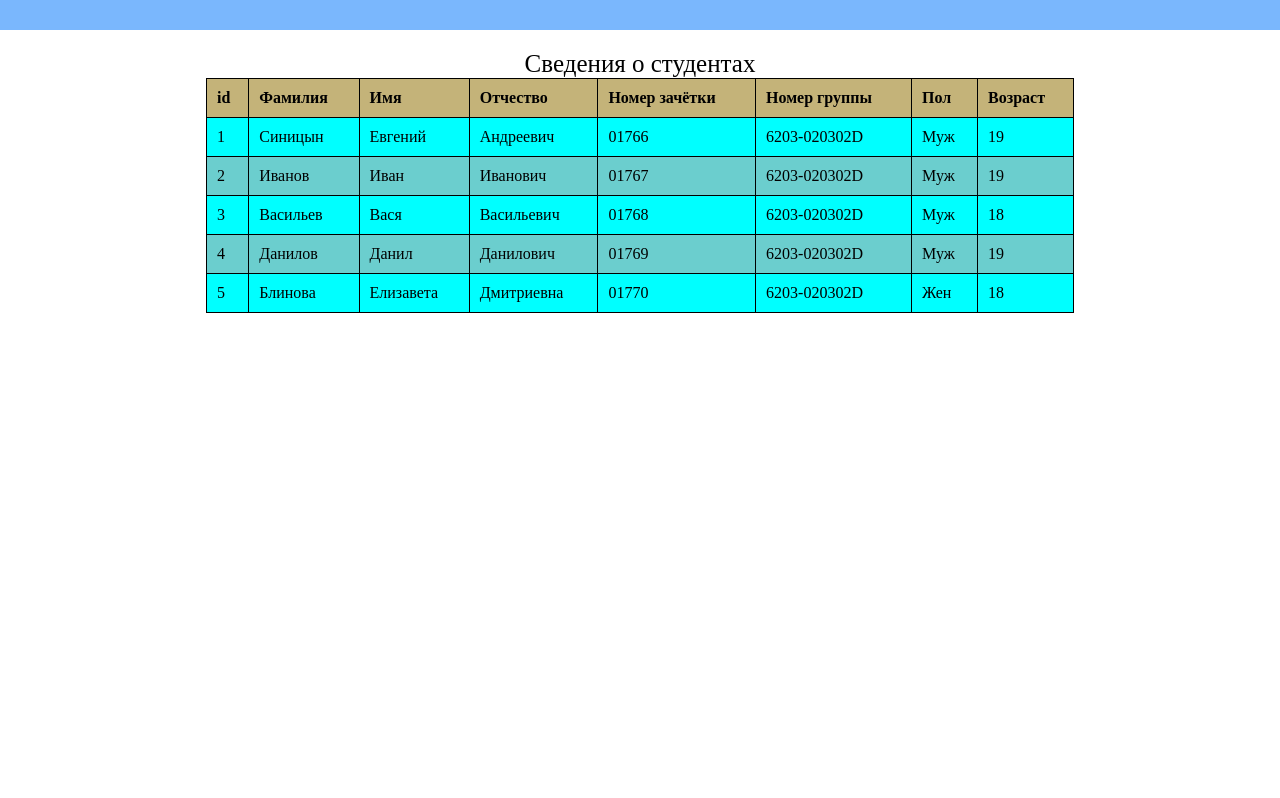
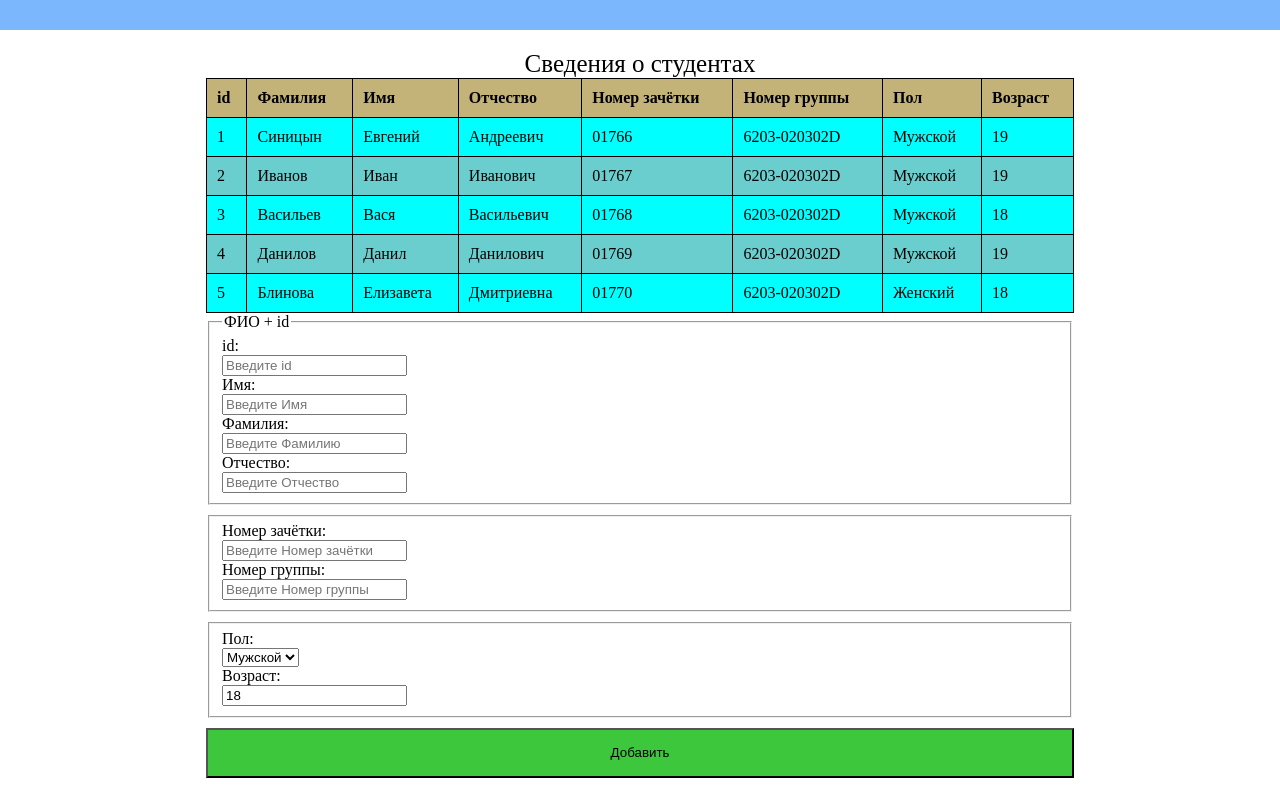
Before and after one commit to JaneeWatermelon/Frontend_Tecnology, a plain HTML site: page lab/templates/table.html in a window 1280 px wide. Shown: the part 65-863 px from the top of the page. Before the commit the page ends 800 px from the top, so only its background shows below. Drawn offline with Linux system fonts and the light colour scheme.

Commit message:
Лабораторная 5

```diff
--- a/lab/css/table.css
+++ b/lab/css/table.css
@@ -37,3 +37,19 @@ tr:nth-child(odd) {
 caption {
     font-size: 25px;
 }
+
+#form {
+    display: flex;
+    flex-direction: column;
+    gap: 10px;
+    width: 70%;
+}
+
+fieldset {
+    display: flex;
+    flex-direction: column;
+}
+
+input, select {
+    width: fit-content;
+}
--- a/lab/templates/table.html
+++ b/lab/templates/table.html
@@ -35,7 +35,7 @@
                 <td>Андреевич</td>
                 <td>01766</td>
                 <td>6203-020302D</td>
-                <td>Муж</td>
+                <td>Мужской</td>
                 <td>19</td>
             </tr>
             <tr>
@@ -45,7 +45,7 @@
                 <td>Иванович</td>
                 <td>01767</td>
                 <td>6203-020302D</td>
-                <td>Муж</td>
+                <td>Мужской</td>
                 <td>19</td>
             </tr>
             <tr>
@@ -55,7 +55,7 @@
                 <td>Васильевич</td>
                 <td>01768</td>
                 <td>6203-020302D</td>
-                <td>Муж</td>
+                <td>Мужской</td>
                 <td>18</td>
             </tr>
             <tr>
@@ -65,7 +65,7 @@
                 <td>Данилович</td>
                 <td>01769</td>
                 <td>6203-020302D</td>
-                <td>Муж</td>
+                <td>Мужской</td>
                 <td>19</td>
             </tr>
             <tr>
@@ -75,10 +75,41 @@
                 <td>Дмитриевна</td>
                 <td>01770</td>
                 <td>6203-020302D</td>
-                <td>Жен</td>
+                <td>Женский</td>
                 <td>18</td>
             </tr>
         </table>
+        <form id="form">
+            <fieldset>
+                <legend>ФИО + id</legend>
+                <label for="id">id:</label>
+                <input type="number" name="id" id="id" placeholder="Введите id">
+                <label for="name">Имя:</label>
+                <input type="text" name="name" id="name" placeholder="Введите Имя">
+                <label for="surname">Фамилия:</label>
+                <input type="text" name="surname" id="surname" placeholder="Введите Фамилию">
+                <label for="third_name">Отчество:</label>
+                <input type="text" name="third_name" id="third_name" placeholder="Введите Отчество">
+            </fieldset>
+
+            <fieldset>
+                <label for="card">Номер зачётки:</label>
+                <input type="number" name="card" id="card" placeholder="Введите Номер зачётки">
+                <label for="group">Номер группы:</label>
+                <input type="text" name="group" id="group" placeholder="Введите Номер группы">
+            </fieldset>
+
+            <fieldset>
+                <label for="gender">Пол:</label>
+                <select id="gender" name="gender">
+                    <option>Мужской</option>
+                    <option>Женский</option>
+                </select>
+                <label for="old">Возраст:</label>
+                <input type="number" value="18" name="old" id="old">
+            </fieldset>
+            <input type="submit" value="Добавить" style="width: 100%; height: 50px; background-color: rgb(60, 199, 60);">
+        </form>
     </div>
 
 </body>
```
